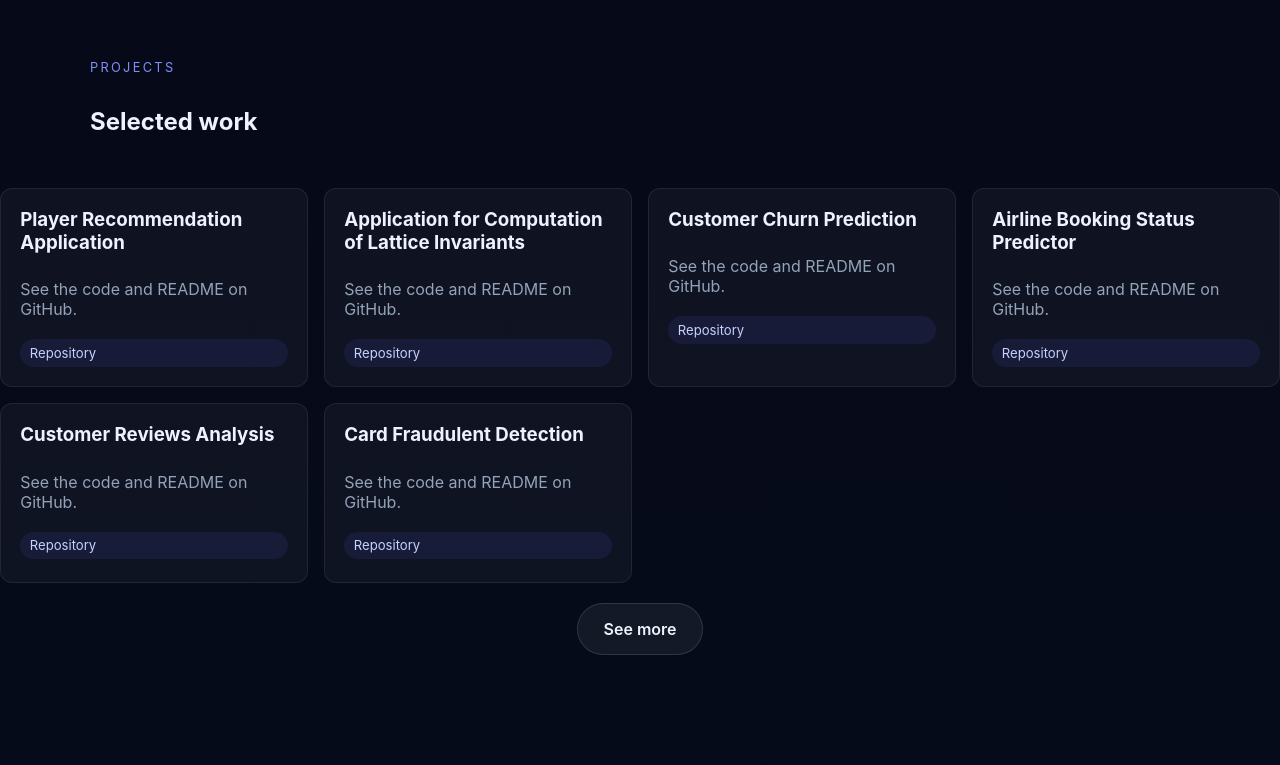
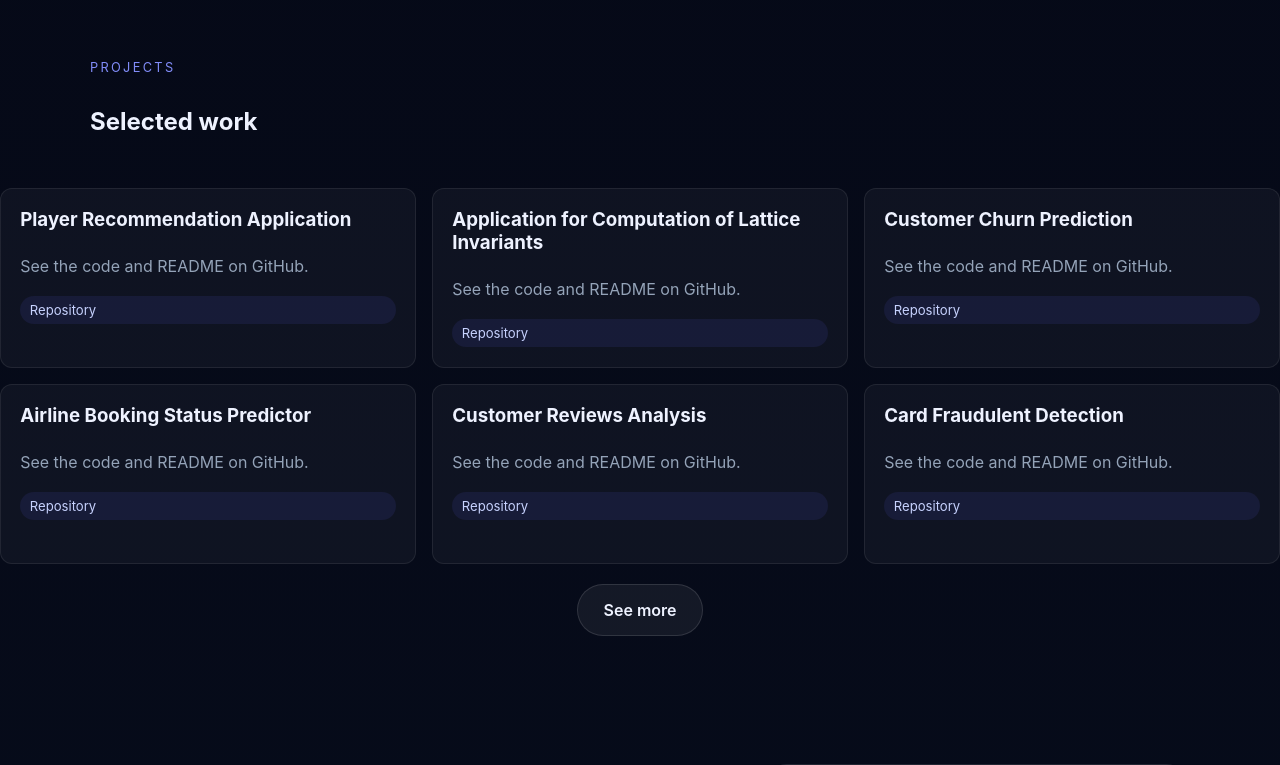
Before and after one commit to adiTenGemini/Portfolio, a Flask app: page / in a window 1280 px wide. Shown: the part 646-1411 px from the top of the page. Run offline with Flask 3, Linux system fonts and the light colour scheme.

Commit message:
layout chng

```diff
--- a/static/styles.css
+++ b/static/styles.css
@@ -279,7 +279,9 @@ button,
 .projects .project-grid {
   display: grid;
   gap: 1rem;
-  grid-template-columns: repeat(auto-fit, minmax(260px, 1fr));
+  /* Desktop: 3 columns by (up to) 2 rows for six projects */
+  grid-template-columns: repeat(3, minmax(0, 1fr));
+  grid-auto-rows: auto;
 }
 
 .project-card {
```
